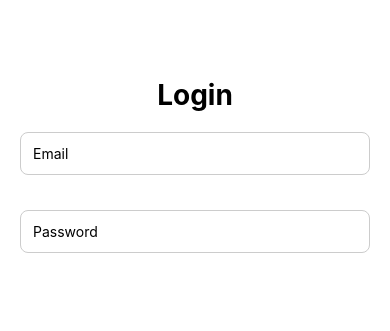
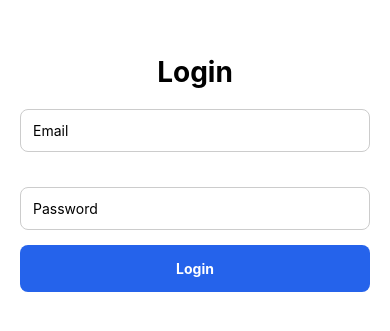
Before and after one commit to 1504-miguel/appdev2, a React Native app in the folder react-native-layout/: screen / in a window 390 px wide. Shown: the part 249-580 px from the top of the page. Built offline with nearby package versions, Linux system fonts and the light colour scheme.

Commit message:
Added Login button

```diff
--- a/react-native-layout/screens/Login.js
+++ b/react-native-layout/screens/Login.js
@@ -1,13 +1,17 @@
 import React from 'react';
-import { View, Text, TextInput, StyleSheet } from 'react-native';
+import { View, Text, TextInput, StyleSheet, TouchableOpacity } from 'react-native';
 
 export default function Login() {
   return (
     <View style={styles.container}>
       <Text style={styles.title}>Login</Text>
 
-      <TextInput placeholder="Email" style={styles.input}/>
-      <TextInput placeholder="Password" secureTextEntry style={styles.input}/>
+        <TextInput placeholder="Email" style={styles.input}/>
+        <TextInput placeholder="Password" secureTextEntry style={styles.input}/>
+        <TouchableOpacity style={styles.button}>
+        <Text style={styles.buttonText}>Login</Text>
+        </TouchableOpacity>
+
 
     </View>
 
@@ -33,4 +37,16 @@
   borderRadius: 8,
   marginTop: 20,
   marginBottom: 15},
+
+  button: {
+  backgroundColor: '#2563EB',
+  padding: 15,
+  borderRadius: 8,
+  alignItems: 'center'
+  },
+  buttonText: {
+  color: '#fff',
+  fontWeight: 'bold'
+  }
+
 });
```
